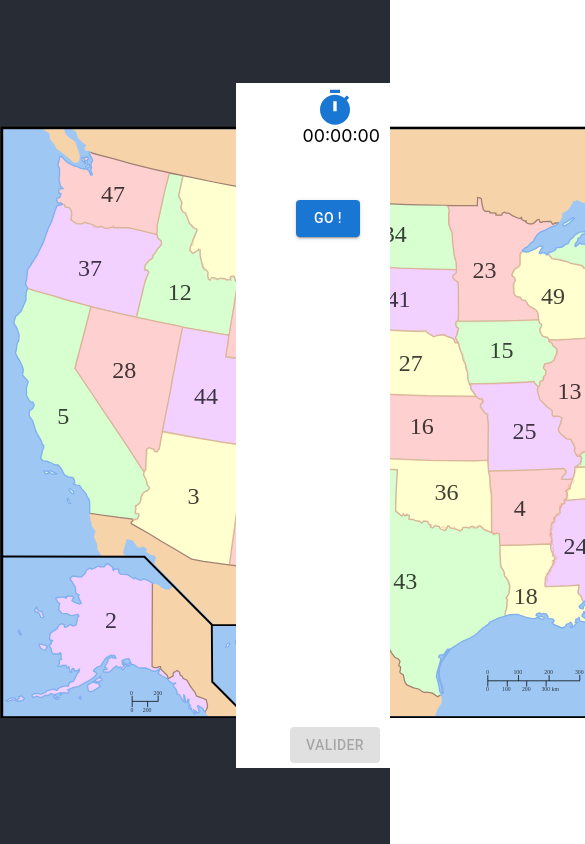
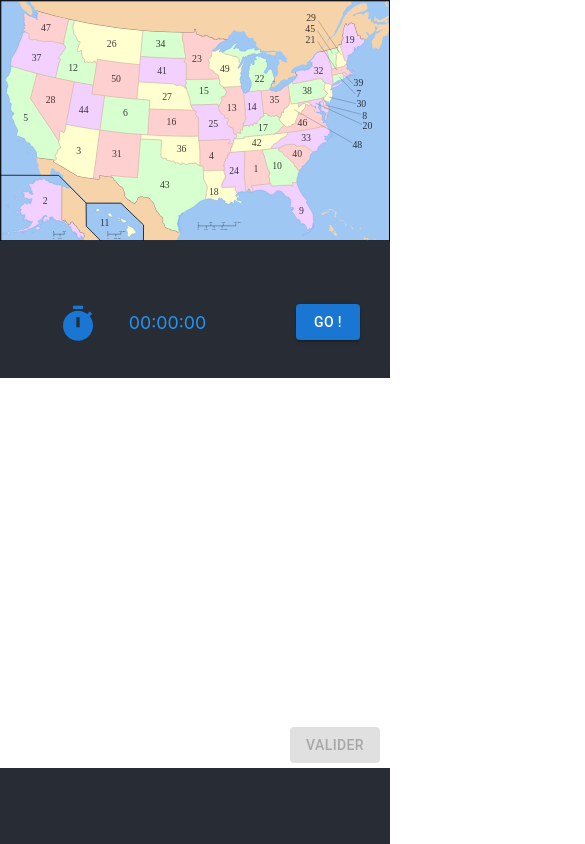
Before and after one commit to devcarme/geochecking-front, a React (Create React App) app: page / in a window 390 px wide. Shown: the top 844 px of the page, 585 px wide, since content can reach past the window. Built offline with nearby package versions, Linux system fonts and the light colour scheme.

Commit message:
responsive

```diff
--- a/src/App.css
+++ b/src/App.css
@@ -1,5 +1,10 @@
+body {
+  background-color: white;
+}
+
 .App {
   text-align: center;
+  overflow-y: hidden;
 }
 
 .App-logo {
@@ -15,11 +20,11 @@
 
 .App-header {
   background-color: #282c34;
-  min-height: 100vh;
   display: flex;
   flex-direction: row;
+  justify-content: center;
   align-items: center;
-  justify-content: center;
+  min-height: 100vh;
   font-size: calc(10px + 2vmin);
   color: white;
 }
@@ -51,6 +56,7 @@
   background-color: white;
   position: fixed;
   overflow-y: scroll;
+  overflow-x: hidden;
   right: 0;
   bottom: 9%;
   height: 80%;
@@ -67,12 +73,18 @@
   flex-direction: row;
   align-items: flex-start;
   width: 100%;
+  height: auto;
 }
 
 .button-wrapper {
   position: fixed;
   align-self: flex-end;
   right: 10px;
+}
+
+.timer {
+  display: flex;
+  justify-content: center;
 }
 
 .timer-icon {
@@ -84,7 +96,7 @@
   position: fixed;
   top: 125px;
   right: 10px;
-  color: black;
+  color: #2196f3;
 }
 
 .btn-start-wrapper {
@@ -116,3 +128,58 @@
     transform: rotate(360deg);
   }
 }
+
+@media (max-width: 600px) {
+  .map-wrapper {
+    top: 10%;
+  }
+
+  .map {
+    width: 100%;
+    height: auto;
+  }
+
+  .App-header {
+    display: flex;
+    flex-direction: column;
+    justify-content: flex-start;
+    align-items: center;
+  }
+
+  .propositions-wrapper {
+    position: fixed;
+    overflow-y: scroll;
+    right: 0;
+    bottom: 9%;
+    height: 45%;
+    width: 100%;
+    display: flex;
+    flex-direction: row;
+    align-items: space-around;
+    justify-content: flex-start;
+    padding: 5px;
+  }
+
+  .timer-icon {
+    top: 36%;
+    left: -200px;
+  }
+
+  .stopwatch {
+    top: 37%;
+    left: -45px;
+  }
+
+  .btn-start-wrapper {
+    top: 36%;
+    right: 30px;
+  }
+
+  .timer{
+    padding-top: 20px;
+    display: flex;
+    flex-direction: row;
+    justify-content: space-around;
+    align-items: center;
+  }
+}
--- a/src/App.js
+++ b/src/App.js
@@ -40,7 +40,7 @@ function App() {
   const verifyResults = () => {
     const minutes = ("0" + Math.floor(time / 60000)).slice(-2);
     const seconds = ("0" + Math.floor(time / 1000)).slice(-2);
-    const hundredthOfSeconds  = ("0" + (time / 10) % 1000).slice(-2);
+    const hundredthOfSeconds = ("0" + (time / 10) % 1000).slice(-2);
     setTimeScore(minutes + "m " + seconds + "s " + hundredthOfSeconds + "c");
     let count = 0;
     arrayUSAResult.slice(0).map((item, index) => {
@@ -72,7 +72,6 @@ function App() {
       item.success = "";
       item.error = false;
     });
-    // initialiseMap();
   };
 
   const newTry = () => {
@@ -102,13 +101,34 @@ function App() {
     <div className="App">
       <div className="App-header">
         <div>
-          <ModalResults open={open} onClose={handleClose} score={resultScore} timeScore={timeScore}/>
+          <ModalResults open={open} onClose={handleClose} score={resultScore} timeScore={timeScore} />
         </div>
         <div className="map-wrapper">
           <img src={map} className="map" alt="Carte" />
         </div>
         <div className="main-content">
           <div className="propositions-wrapper">
+            <div className="timer">
+              <div className="timer-icon">
+                <TimerIcon color="primary" sx={{ fontSize: 40 }} />
+              </div>
+              <div className="stopwatch">
+                <span>{("0" + Math.floor(time / 60000)).slice(-2)}:</span>
+                <span>{("0" + Math.floor(time / 1000)).slice(-2)}:</span>
+                <span>{("0" + (time / 10) % 1000).slice(-2)}</span>
+              </div>
+              <div className="btn-start-wrapper">
+                <Button
+                  className="btn-start"
+                  variant="contained"
+                  color="primary"
+                  onClick={newTry}
+                  disabled={enableVerify}
+                >
+                  GO !
+                </Button>
+              </div>
+            </div>
             <div className="propositions-left">
               {arrayUSAResult.slice(0, arrayUSAResult.length / 2).map((item) =>
                 <Box
@@ -159,27 +179,6 @@ function App() {
                 </Box>
               )}
             </div>
-            <div className="timer">
-              <div className="timer-icon">
-                <TimerIcon color="primary" sx={{ fontSize: 40 }} />
-              </div>
-              <div className="stopwatch">
-                <span>{("0" + Math.floor(time / 60000)).slice(-2)}:</span>
-                <span>{("0" + Math.floor(time / 1000)).slice(-2)}:</span>
-                <span>{("0" + (time / 10) % 1000).slice(-2)}</span>
-              </div>
-              <div className="btn-start-wrapper">
-                <Button
-                  className="btn-start"
-                  variant="contained"
-                  color="primary"
-                  onClick={newTry}
-                  disabled={enableVerify}
-                >
-                  GO !
-                </Button>
-              </div>
-            </div>
             <div className="button-wrapper">
               <Button
                 className="button"
```
